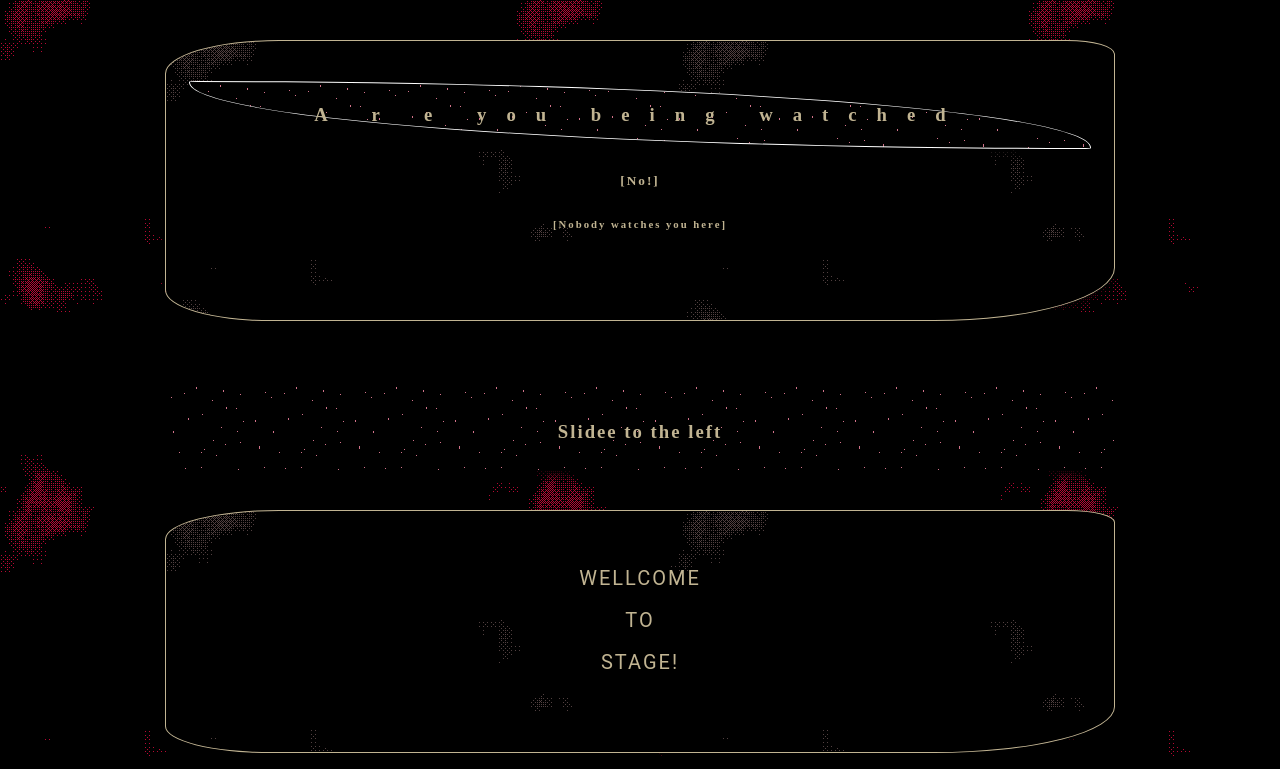
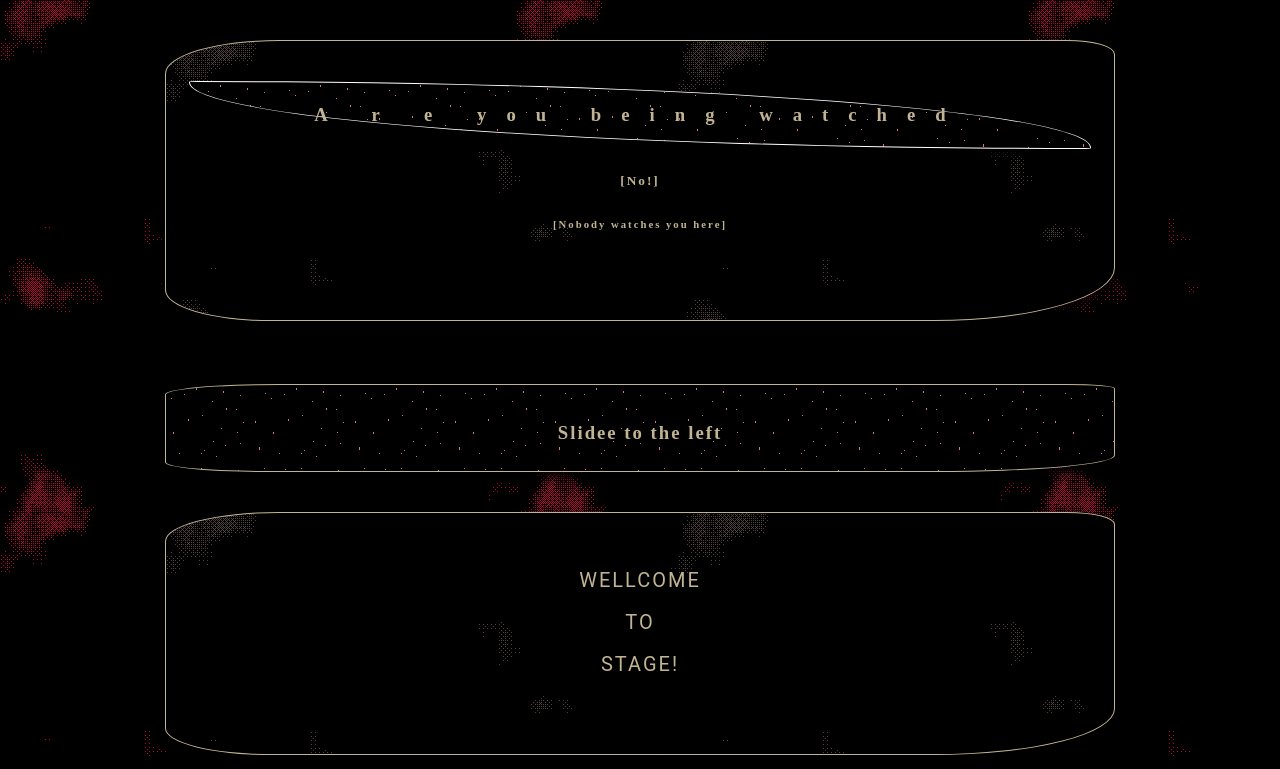
Before and after one commit to CouldbeCassie/test, a plain HTML site: page index.html in a window 1280 px wide. Shown: the top 769 px of the page. Drawn offline with Linux system fonts and the light colour scheme.

Commit message:
Update beutiful.css

```diff
--- a/CSS/beutiful.css
+++ b/CSS/beutiful.css
@@ -53,6 +53,8 @@ body {
 .bottom{
     background-color: #00000000;
     background-image: url('bg205.gif');
+    border: solid 0.001cqb;
+    border-radius: 12% 5% 19% 11%;
     background-repeat: repeat;
     width: 75%;
     height: auto;
```
